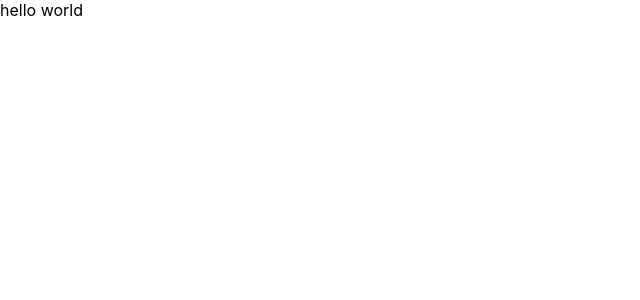
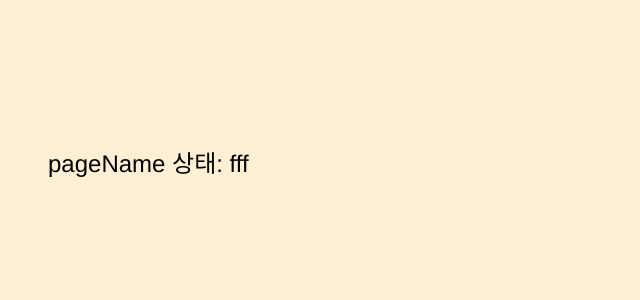
Before and after one commit to untilled/untilled.team, a Next.js app: page / in a window 1280 px wide. Shown: the top 300 px of the page, without its empty margins (0-640 px from the left). Built offline with nearby package versions, Linux system fonts and the light colour scheme.

Commit message:
[Update] init emotion, recoil

```diff
--- a/package.json
+++ b/package.json
@@ -11,11 +11,15 @@
     "test:ci": "jest --ci"
   },
   "dependencies": {
+    "@emotion/react": "^11.8.1",
+    "@emotion/styled": "^11.8.1",
     "next": "12.1.0",
     "react": "17.0.2",
-    "react-dom": "17.0.2"
+    "react-dom": "17.0.2",
+    "recoil": "^0.6.1"
   },
   "devDependencies": {
+    "@emotion/babel-plugin": "^11.7.2",
     "@testing-library/dom": "^8.11.3",
     "@testing-library/jest-dom": "^5.16.2",
     "@testing-library/react": "^12.1.3",
--- a/src/pages/_app.tsx
+++ b/src/pages/_app.tsx
@@ -1,8 +1,15 @@
-import 'styles/globals.css'
+import { globalStyles } from 'styles/globals'
+import { Global } from '@emotion/react'
+import { RecoilRoot } from 'recoil'
 import type { AppProps } from 'next/app'
 
 function MyApp({ Component, pageProps }: AppProps) {
-  return <Component {...pageProps} />
+  return (
+    <RecoilRoot>
+      <Global styles={globalStyles} />
+      <Component {...pageProps} />
+    </RecoilRoot>
+  )
 }
 
 export default MyApp
--- a/src/pages/index.tsx
+++ b/src/pages/index.tsx
@@ -1,7 +1,15 @@
 import type { NextPage } from 'next'
+import { useRecoilState } from 'recoil'
+import { pageNameState } from 'states'
 
 const Home: NextPage = () => {
-  return <div>hello world</div>
+  const [pageName, setPageName] = useRecoilState(pageNameState)
+
+  return (
+    <div>
+      <span>pageName 상태: {pageName}</span>
+    </div>
+  )
 }
 
 export default Home
--- /dev/null
+++ b/src/states/index.ts
@@ -0,0 +1,6 @@
+import { atom } from 'recoil'
+
+export const pageNameState = atom({
+  key: 'pageNameState',
+  default: 'fff',
+})
--- a/src/styles/globals.css
+++ /dev/null
@@ -1,16 +0,0 @@
-html,
-body {
-  padding: 0;
-  margin: 0;
-  font-family: -apple-system, BlinkMacSystemFont, Segoe UI, Roboto, Oxygen,
-    Ubuntu, Cantarell, Fira Sans, Droid Sans, Helvetica Neue, sans-serif;
-}
-
-a {
-  color: inherit;
-  text-decoration: none;
-}
-
-* {
-  box-sizing: border-box;
-}
--- /dev/null
+++ b/src/styles/globals.ts
@@ -0,0 +1,13 @@
+import { css } from '@emotion/react'
+
+export const globalStyles = css`
+  html,
+  body {
+    padding: 3rem 1rem;
+    margin: 0;
+    background: papayawhip;
+    min-height: 100%;
+    font-family: Helvetica, Arial, sans-serif;
+    font-size: 24px;
+  }
+`
```
Also changed, not shown: tsconfig.json (+15 -3 lines), 2 other files (tests, documents, lock files or other folders).
